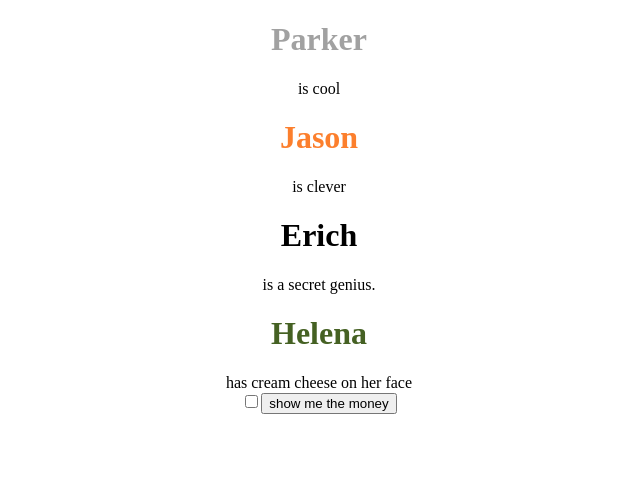
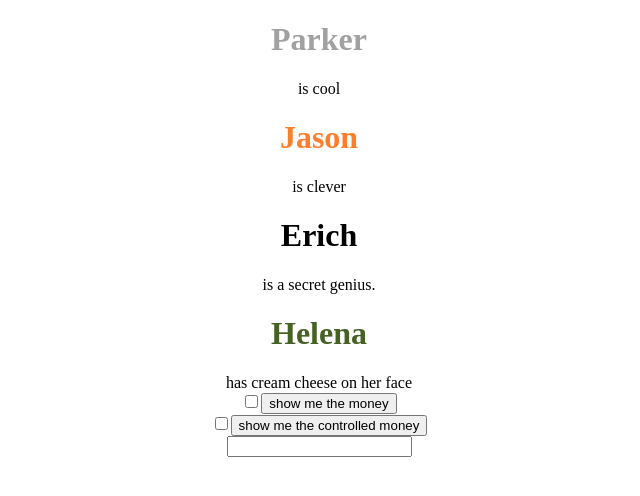
Before and after one commit to htaflin/igis-react, a React app: page / in a window 1280 px wide. Shown: the top 496 px of the page, without its empty margins (321-961 px from the left). Built offline with nearby package versions, Linux system fonts and the light colour scheme.

Commit message:
Adding checkbox controlled component and textbox component.

```diff
--- a/src/App.jsx
+++ b/src/App.jsx
@@ -1,6 +1,8 @@
 import React, { Component } from 'react';
 import Header from './components/Header.jsx';
 import CheckboxUncontrolled from './components/FormInputs/CheckboxUncontrolled.jsx';
+import CheckboxControlled from './components/FormInputs/CheckboxControlled.jsx';
+import TextBox from './components/FormInputs/TextBox.jsx';
 
 class App extends Component {
   render() {
@@ -16,6 +18,8 @@ class App extends Component {
       <div style={{textAlign: 'center'}}>
         {jsxElements}
         <CheckboxUncontrolled />
+        <CheckboxControlled />
+        <TextBox />
       </div>
     );
   }
--- /dev/null
+++ b/src/components/FormInputs/CheckboxControlled.jsx
@@ -0,0 +1,33 @@
+import React from 'react';
+
+class CheckboxControlled extends React.Component {
+    constructor() {
+        super();
+        this.state = {
+            jasonVal: false
+        }
+
+        this.onSubmitHandler = this.onSubmitHandler.bind(this);
+        this.handleChange = this.handleChange.bind(this);
+    }
+
+    handleChange(event) {
+        this.setState({jasonVal: !this.state.jasonVal});
+    }
+
+    onSubmitHandler(event) {
+        alert(this.state.jasonVal);
+    }
+
+    render() {
+        return (
+            <form onSubmit={this.onSubmitHandler}>
+                <input type='checkbox' checked={this.state.jasonVal} onChange={this.handleChange}/>
+                <input type='submit' value='show me the controlled money' />
+            </form>
+        );
+    }
+}
+
+
+export default CheckboxControlled;
--- /dev/null
+++ b/src/components/FormInputs/TextBox.jsx
@@ -0,0 +1,35 @@
+import React from 'react';
+
+class TextBox extends React.Component {
+    constructor() {
+        super();
+        this.state = {
+            typed: ''
+        };
+
+        this.onChangeHandler = this.onChangeHandler.bind(this);
+        this.onKeyPress = this.onKeyPress.bind(this);
+    }
+
+        // events
+    onChangeHandler(event) {
+            this.setState({typed: event.target.value});
+    };
+
+    onKeyPress(event) {
+        //debugger
+        let mykey = event.key;
+        //this.setState({typed: mykey});
+        console.log(mykey)
+    }
+
+    render() {
+        return (
+            <div>
+                <input type='text' value={this.state.typed} onKeyPress={this.onKeyPress} onChange={this.onChangeHandler}/>
+            </div>
+        );
+    }
+};
+
+export default TextBox;
--- a/webpack.config.js
+++ b/webpack.config.js
@@ -15,8 +15,10 @@ module.exports = {
     path: path.resolve('dist'),
     filename: 'bundle.js'
   },
+  devtool: 'source-map',
   module: {
     loaders: [
+      //{test: /\.js(x)$/, loader: 'source-map-loader', exclude: /node_modules/, enforce: 'pre'},
       { test: /\.js$/, loader: 'babel-loader', exclude: /node_modules/ },
       { test: /\.jsx$/, loader: 'babel-loader', exclude: /node_modules/ }
     ]
```
Also changed, not shown: package.json (+7 -0 lines), 1 other file (tests, documents, lock files or other folders).
